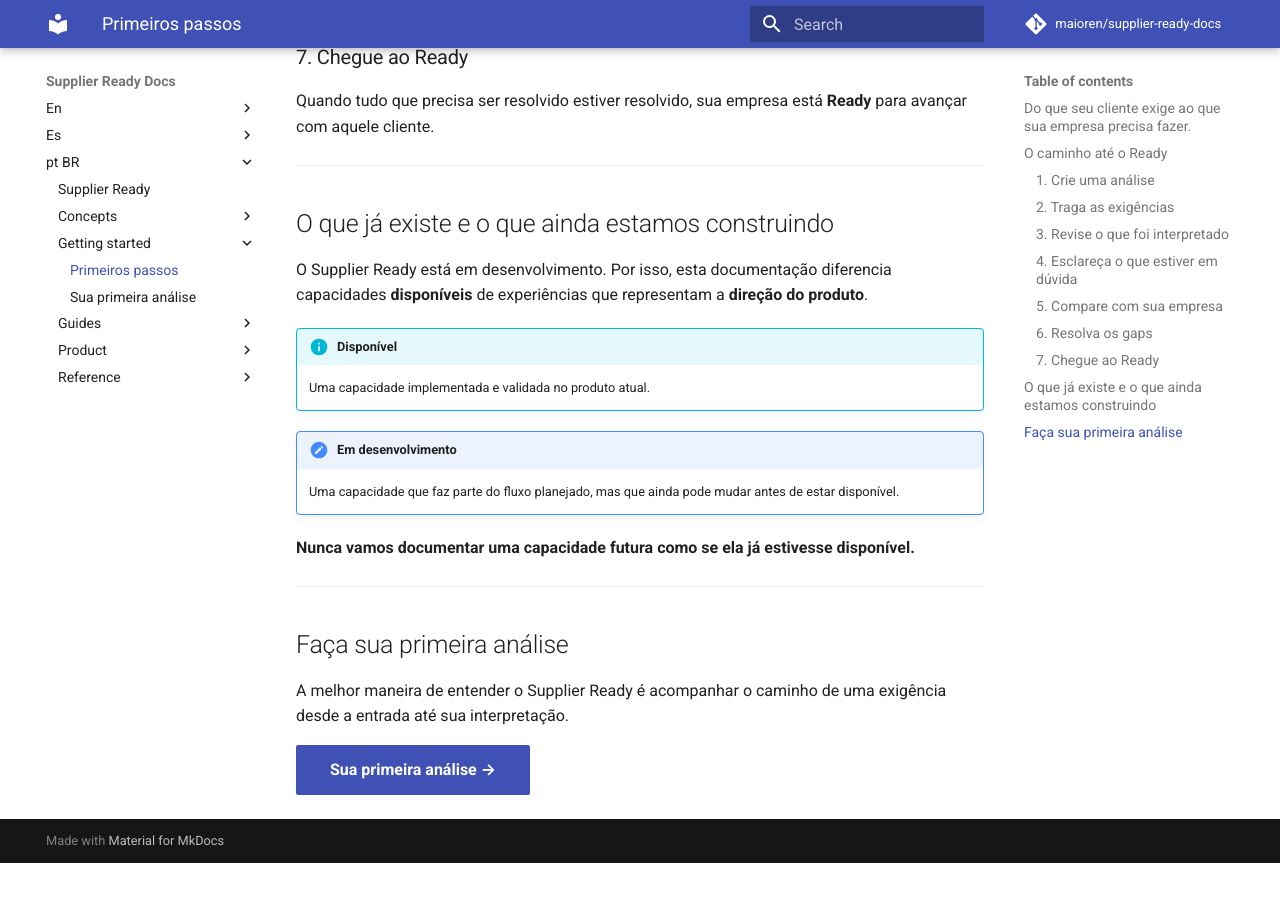
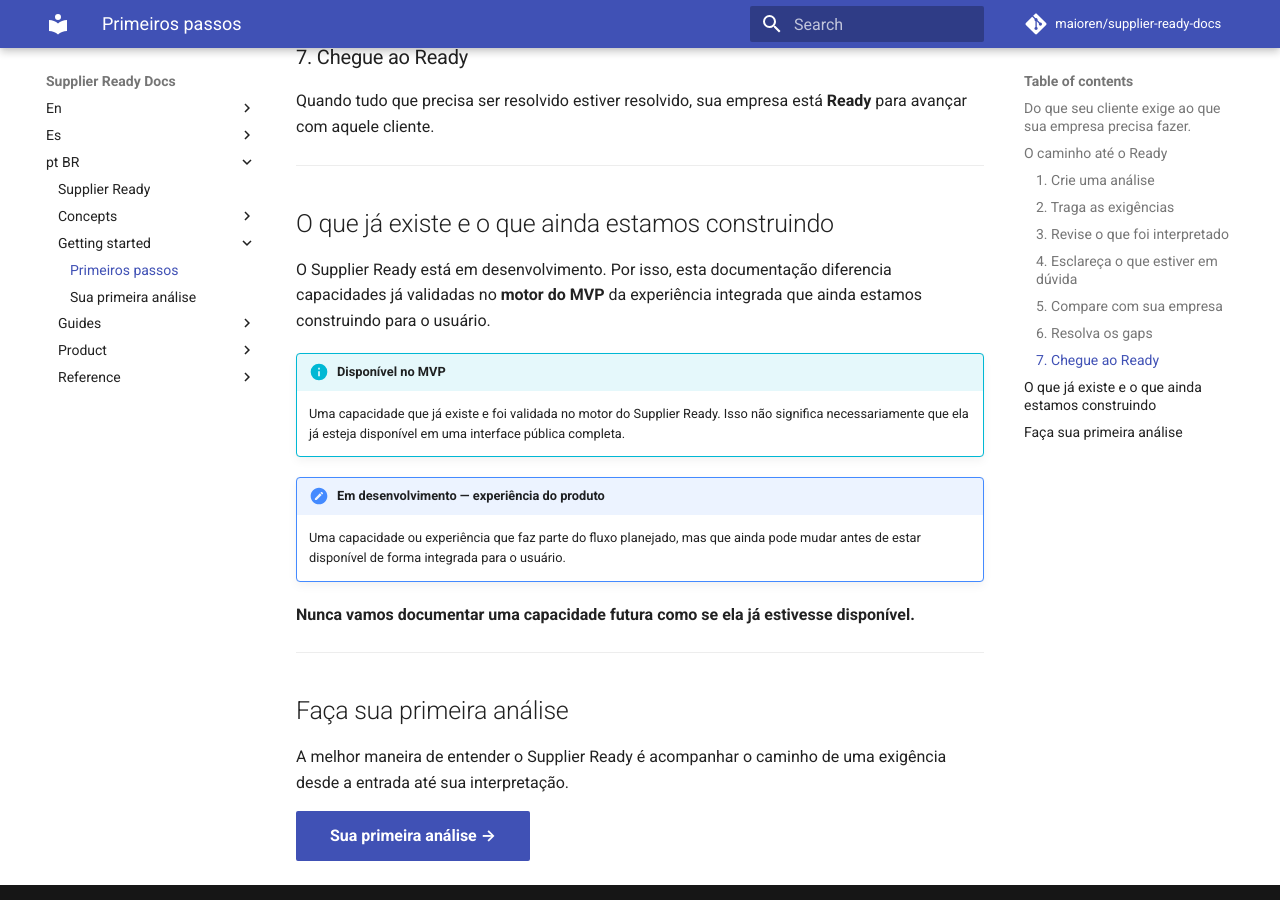
Before and after one commit to maioren/supplier-ready-docs, an MkDocs documentation site: the page built from docs/pt-BR/getting-started/index.md, in a window 1280 px wide and 900 px high, scrolled down 1096 px. Built offline with MkDocs 1.6.1 and Material for MkDocs 9.7.7, drawn with Linux system fonts in a browser that asks for light colours; comment, search, counter and statistics services are not loaded; before the commit the page ends 1959 px from its top, so only the background shows below that.

Commit message:
docs: clarify MVP capability status

```diff
--- a/docs/pt-BR/getting-started/index.md
+++ b/docs/pt-BR/getting-started/index.md
@@ -40,13 +40,13 @@ Quando tudo que precisa ser resolvido estiver resolvido, sua empresa está **Rea
 
 ## O que já existe e o que ainda estamos construindo
 
-O Supplier Ready está em desenvolvimento. Por isso, esta documentação diferencia capacidades **disponíveis** de experiências que representam a **direção do produto**.
+O Supplier Ready está em desenvolvimento. Por isso, esta documentação diferencia capacidades já validadas no **motor do MVP** da experiência integrada que ainda estamos construindo para o usuário.
 
-!!! info "Disponível"
-    Uma capacidade implementada e validada no produto atual.
+!!! info "Disponível no MVP"
+    Uma capacidade que já existe e foi validada no motor do Supplier Ready. Isso não significa necessariamente que ela já esteja disponível em uma interface pública completa.
 
-!!! note "Em desenvolvimento"
-    Uma capacidade que faz parte do fluxo planejado, mas que ainda pode mudar antes de estar disponível.
+!!! note "Em desenvolvimento — experiência do produto"
+    Uma capacidade ou experiência que faz parte do fluxo planejado, mas que ainda pode mudar antes de estar disponível de forma integrada para o usuário.
 
 **Nunca vamos documentar uma capacidade futura como se ela já estivesse disponível.**
 
```
